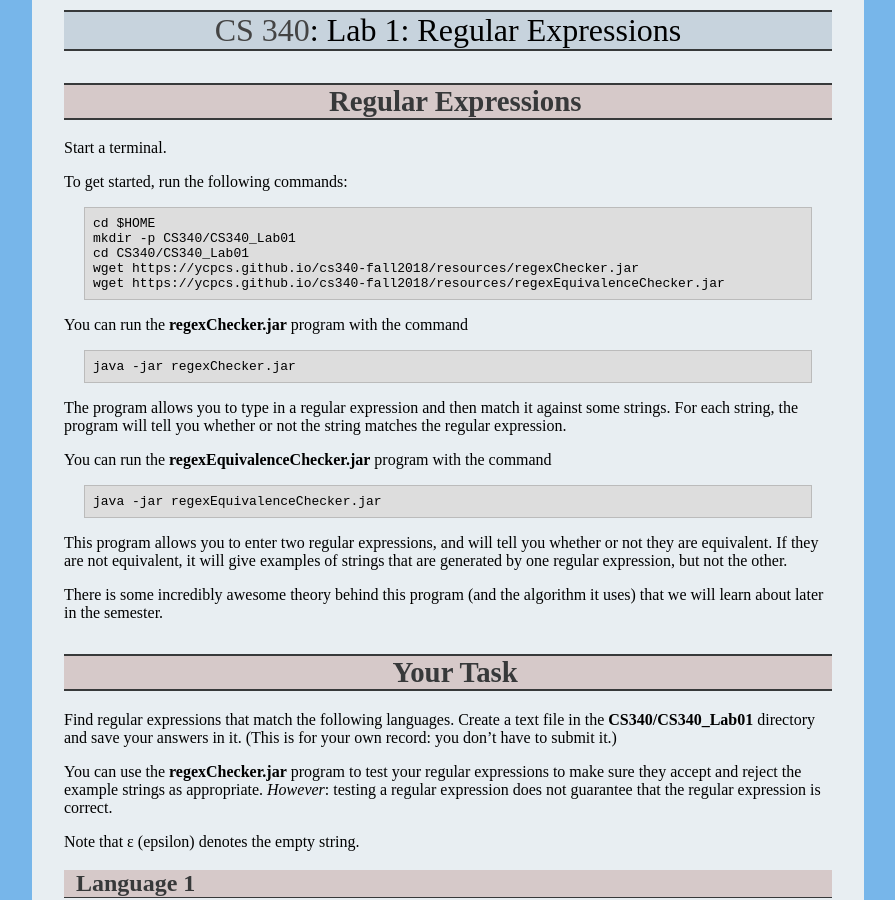
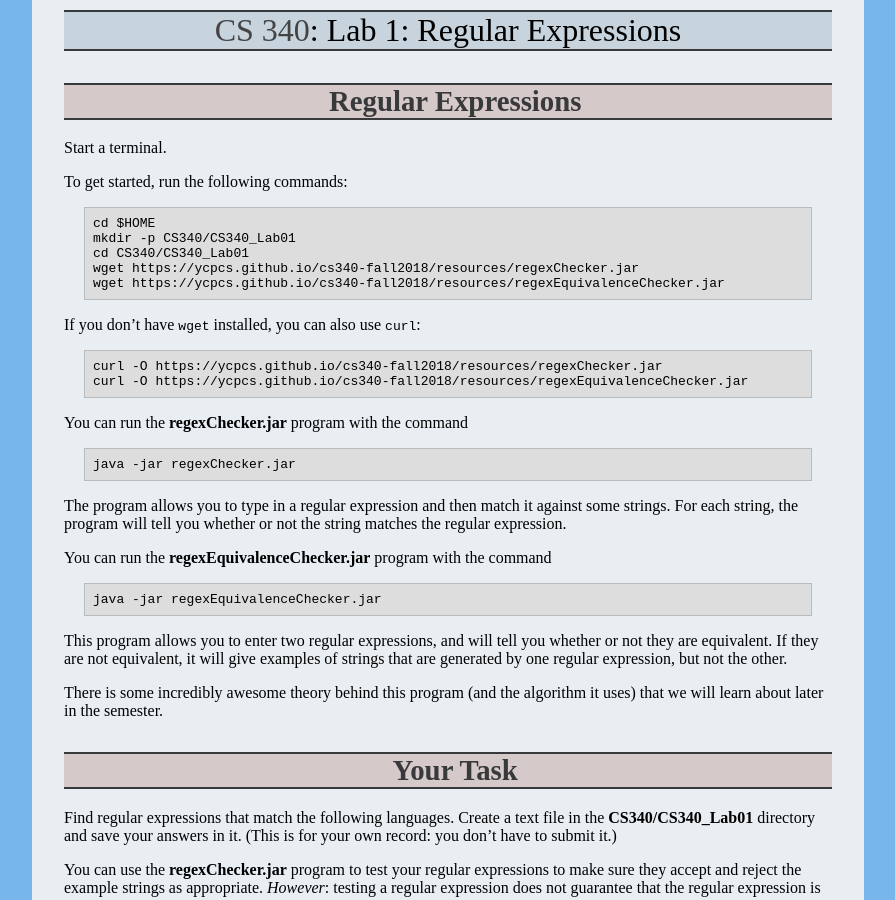
Before and after one commit to ycpcs/cs340-fall2018, a Jekyll site: the page built from labs/lab01.md, in a window 1280 px wide and 900 px high. Shown: the whole window, without its empty margins (192-1087 px from the left). Built offline with Jekyll 4.4.1, drawn with Linux system fonts in a browser that asks for light colours.

Commit message:
show curl commands

```diff
--- a/labs/lab01.md
+++ b/labs/lab01.md
@@ -15,6 +15,11 @@ To get started, run the following commands:
     cd CS340/CS340_Lab01
     wget https://ycpcs.github.io/cs340-fall2018/resources/regexChecker.jar
     wget https://ycpcs.github.io/cs340-fall2018/resources/regexEquivalenceChecker.jar
+
+If you don't have `wget` installed, you can also use `curl`:
+
+    curl -O https://ycpcs.github.io/cs340-fall2018/resources/regexChecker.jar
+    curl -O https://ycpcs.github.io/cs340-fall2018/resources/regexEquivalenceChecker.jar
 
 You can run the **regexChecker.jar** program with the command
 
```
